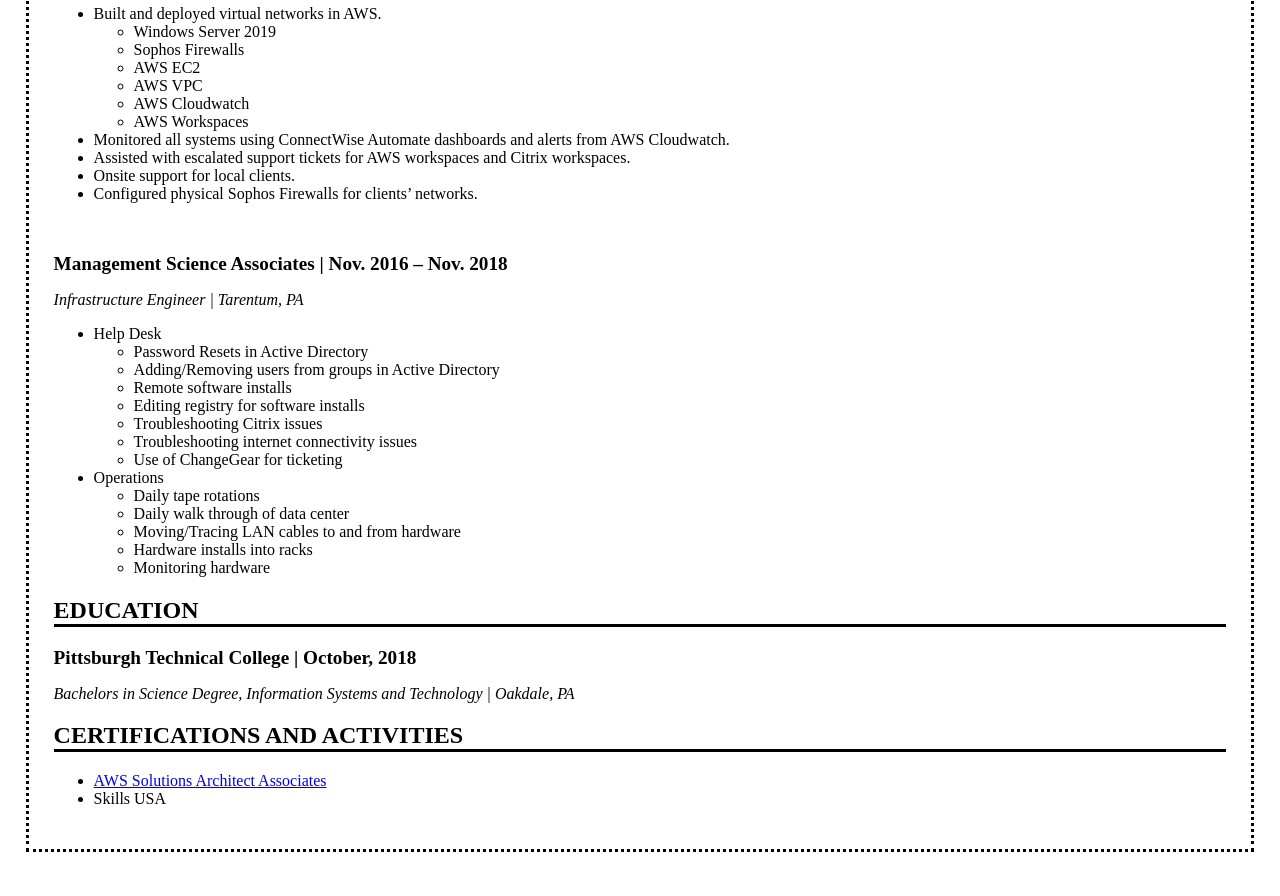
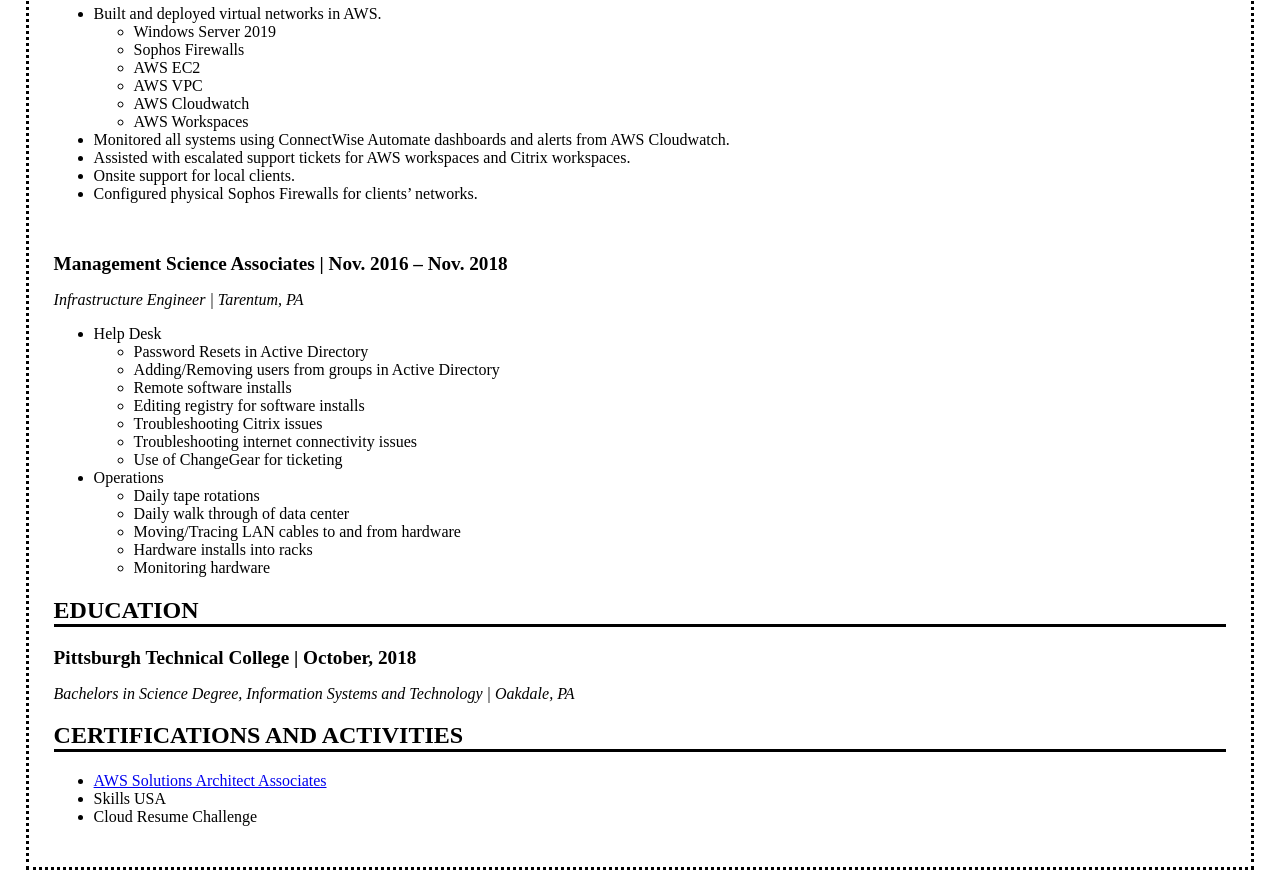
Before and after one commit to lostbow17/resume-frontend, a plain HTML site: page index.html in a window 1280 px wide. Shown: the part 374-1270 px from the top of the page. Drawn offline with Linux system fonts and the light colour scheme.

Commit message:
Update index.html

```diff
--- a/index.html
+++ b/index.html
@@ -2,7 +2,7 @@
 <html>
 <head>
     <meta http-equiv="Content-Type" content="text/html;charset=utf-8">
-    <title>Cory Wade Resume Beta</title>
+    <title>Cory Wade Resume</title>
     <link rel="stylesheet" href="style.css">
 </head>
 <body id="body">
@@ -68,6 +68,7 @@
         <ul>
             <li><a href="https://www.credly.com/badges/24313a04-d411-4bfb-a7c9-9e620248aa50" target="_blank">AWS Solutions Architect Associates</a></li>
             <li>Skills USA</li>
+            <li>Cloud Resume Challenge</li>
         </ul>
     </div>
 </body>
```
